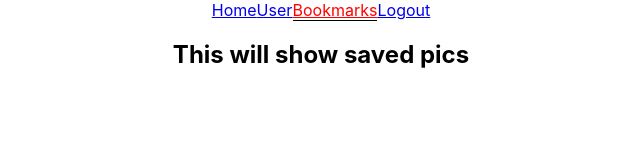
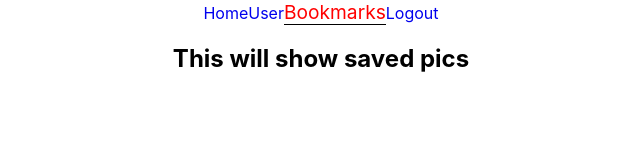
Before and after one commit to devrlora/React-Photo-App, a React (Create React App) app in the folder react-photoapp/: page /bookmarks in a window 1280 px wide. Shown: the top 160 px of the page, without its empty margins (319-959 px from the left). Built offline with nearby package versions, Linux system fonts and the light colour scheme.

Commit message:
add className for active link

```diff
--- a/react-photoapp/src/components/Navbar.css
+++ b/react-photoapp/src/components/Navbar.css
@@ -1,4 +1,9 @@
+a {
+    text-decoration: none;
+}
+
 .active-tab{
     color: red;
+    font-size: larger;
     border-bottom: 1px solid black;
 }
```
